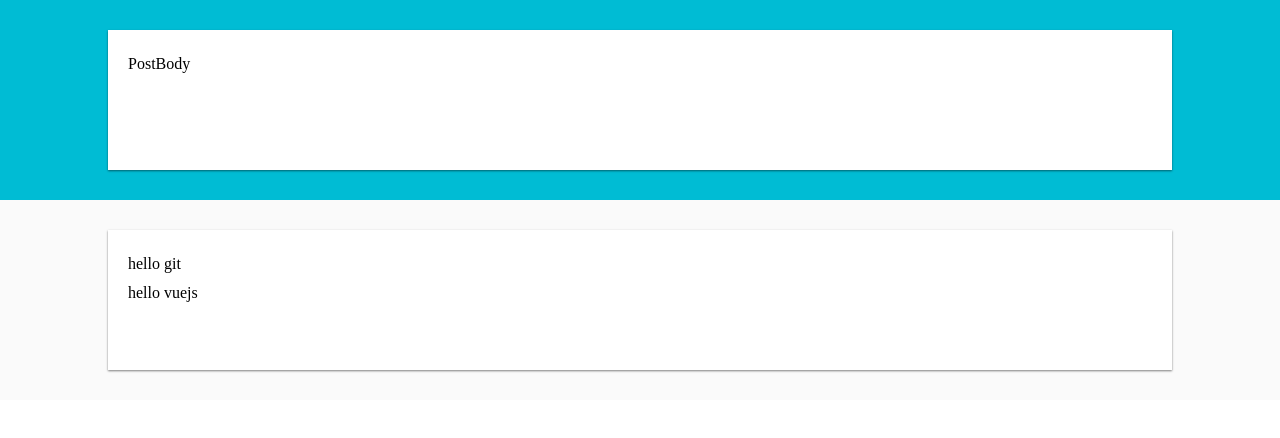
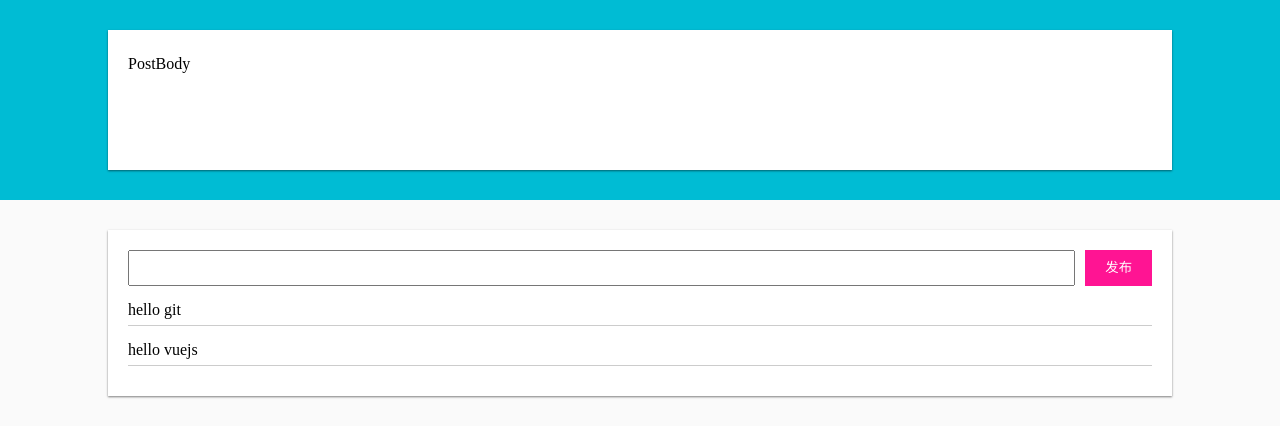
Before and after one commit to liulu1012/vuex-demo, a Vue app: page /#/post in a window 1280 px wide. Shown: the top 438 px of the page. Built offline with nearby package versions, Linux system fonts and the light colour scheme.

Commit message:
form styling

```diff
--- a/src/components/CommentBox.vue
+++ b/src/components/CommentBox.vue
@@ -1,5 +1,9 @@
 <template>
   <div class="comment-box">
+    <div class="form">
+      <input type="text" id='commentForm'/>
+      <button type='submit'>发布</button>
+    </div>
     <ul>
       <li v-for="comment in comments">
         {{comment.text}}
@@ -26,7 +30,7 @@
 </script>
 
 <style scoped>
-.comment-box {
+  .comment-box {
     background-color: #fff;
     box-shadow: 0 1px 2px rgba(0, 0, 0, .5);
     width: 80%;
@@ -34,4 +38,31 @@
     padding: 20px;
     line-height: 1.8;
    }
+   li {
+     border-bottom: 1px solid rgba(0, 0, 0, .2);
+     margin-bottom: 10px;
+   }
+   .form {
+     display: flex;
+     margin-bottom: 10px;
+   }
+   button {
+     background-color: deeppink;
+     color: white;
+     border: 0;
+     outline: 0;
+     line-height: 20px;
+     padding: 5px 20px;
+     margin: 0 0 0 10px;
+   }
+   button:hover {
+     cursor: pointer;
+   }
+   input {
+     height: 30px;
+     line-height: 30px;
+     text-indent: 5px;
+     display: flex;
+     flex-grow: 1;
+   }
 </style>
```
